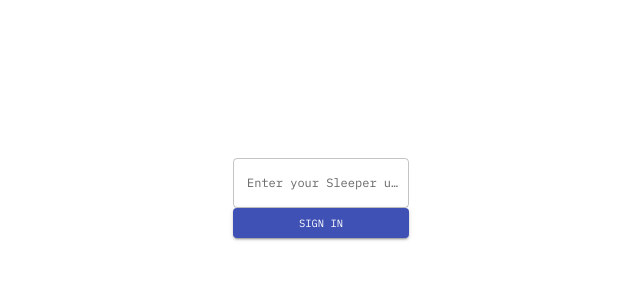
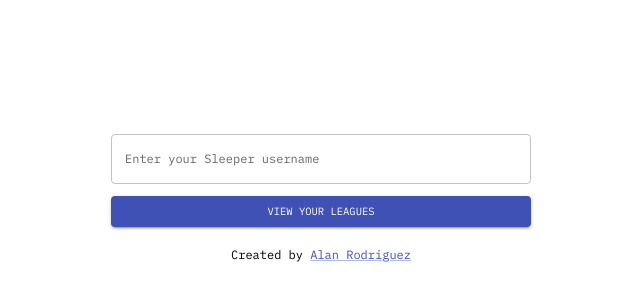
Before and after one commit to alanrodriguezdotme/sleepertools-v2, a Next.js app: page / in a window 1280 px wide. Shown: the part 202-502 px from the top of the page, without its empty margins (319-959 px from the left). Built offline with nearby package versions, Linux system fonts and the light colour scheme.

Commit message:
Various changes

```diff
--- a/pages/index.js
+++ b/pages/index.js
@@ -1,7 +1,8 @@
 import {
   Button,
-  Grid,
+  FormControl,
   InputLabel,
+  Link,
   MenuItem,
   Select,
   TextField,
@@ -26,34 +27,34 @@
   }
 
   function handleViewLeagueClick() {
-    router.push(`/leagues/${selectedLeague.league_id}`);
+    router.push(`/league/${selectedLeague.league_id}`);
   }
 
   return (
     <div className={styles.container}>
       <main className={styles.main}>
-        <Grid container sx={{ display: "flex", justifyContent: "center" }}>
+        {/* <h1>Sleeper League View</h1> */}
         {sleeperLeagues === null ? (
-            <Grid
-              item
-              sx={{
-                display: "flex",
-                justifyContent: "center",
-                flexDirection: "column",
-              }}
-            >
+          <div className={styles.formGroup}>
             <TextField
               id="sleeper-username"
               label="Enter your Sleeper username"
               value={sleeperUsername}
               onChange={(e) => setSleeperUsername(e.target.value)}
+              onKeyDown={(e) => {
+                if (e.key === "Enter") {
+                  handleSignIn();
+                  e.preventDefault();
+                }
+              }}
             />
             <Button variant="contained" onClick={handleSignIn}>
-                Sign in
+              View your leagues
             </Button>
-            </Grid>
+          </div>
         ) : (
-            <Grid item>
+          <div className={styles.formGroup}>
+            <FormControl>
               <InputLabel id="leagueDropdownLabel">
                 Select one of your leagues
               </InputLabel>
@@ -71,12 +72,22 @@
                   </MenuItem>
                 ))}
               </Select>
+            </FormControl>
             <Button variant="contained" onClick={handleViewLeagueClick}>
               View league
             </Button>
-            </Grid>
+          </div>
         )}
-        </Grid>
+        <div className={styles.footer}>
+          Created by{" "}
+          <Link
+            href="https://alanrodriguez.me"
+            target="_blank"
+            rel="noreferrer"
+          >
+            Alan Rodriguez
+          </Link>
+        </div>
       </main>
     </div>
   );
--- a/styles/Home.module.scss
+++ b/styles/Home.module.scss
@@ -1,13 +1,23 @@
 .container {
   padding: 0 2rem;
+  display: flex;
+  justify-content: center;
+  align-items: center;
+  min-height: 100vh;
+  width: 100%;
 }
 
 .main {
-  min-height: 100vh;
-  padding: 4rem 0;
-  flex: 1;
+  display: flex;
+  justify-content: center;
+  align-items: center;
+  flex-direction: column;
+  gap: 20px;
+}
+
+.formGroup {
   display: flex;
   flex-direction: column;
-  justify-content: center;
-  align-items: center;
+  gap: 12px;
+  width: 420px;
 }
--- a/styles/LeagueView.module.scss
+++ b/styles/LeagueView.module.scss
@@ -3,16 +3,16 @@
 .container {
   width: 100vw;
   height: 100vh;
-  overflow: auto;
 }
 
 .content {
   min-width: 100%;
   width: fit-content;
-  height: calc(100% - 64px);
+  height: 100%;
   padding-top: 64px;
   display: flex;
   flex-direction: column;
+  overflow: auto;
 }
 
 div.usersContainer {
@@ -40,6 +40,7 @@
   height: 40px;
   padding: 8px;
   display: flex;
+  flex-direction: column;
   align-items: center;
   justify-content: center;
   font-size: 10px;
--- a/utils/helpers.js
+++ b/utils/helpers.js
@@ -46,7 +46,6 @@
       ) {
         /** Make sure it belongs to the right team */
         if (tradedPicks[t].roster_id === allPicks[j].roster_id) {
-          console.log({ original: allPicks[j], traded: tradedPicks[t] });
           allPicks[j].owner_id = tradedPicks[t].owner_id;
         }
       }
```
Also changed, not shown: pages/league/[id].js (renamed from pages/leagues/[id].js, +76 -2 lines). Lines whose indentation alone changed are shown as unchanged.
